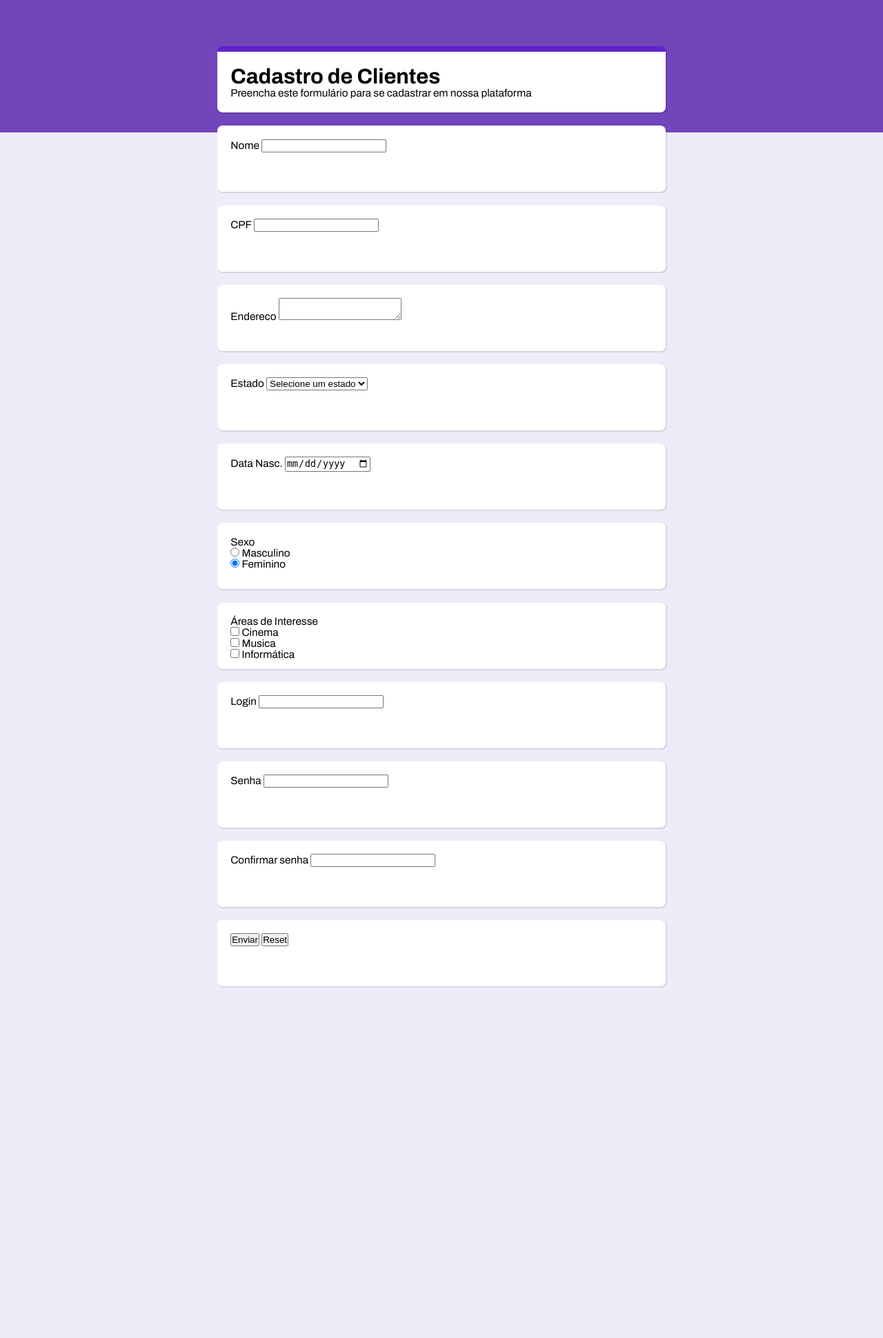
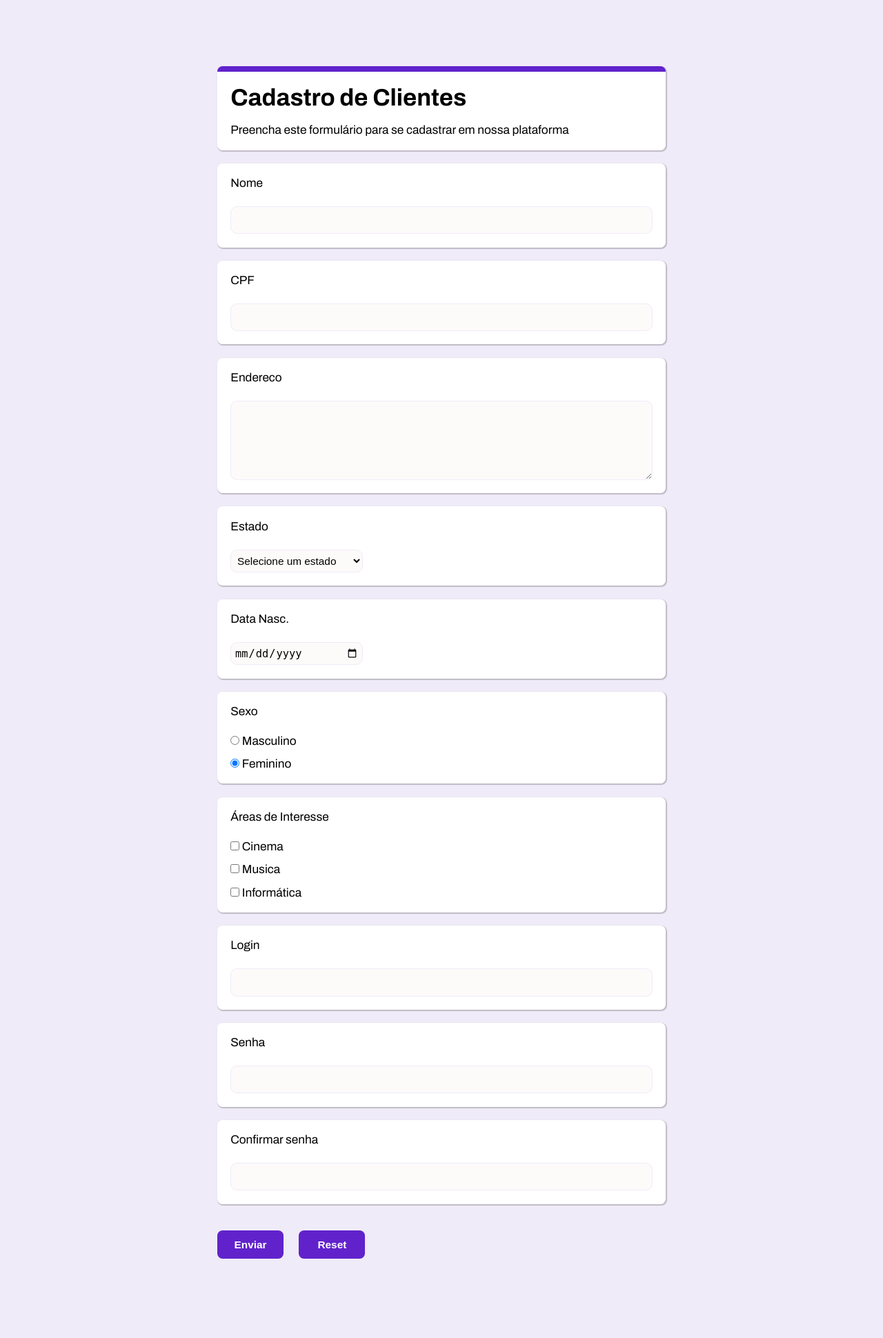
Before and after one commit to almerindopaixao/ReliplicandoGoogleForms, a PHP site: page / in a window 1280 px wide. Shown: the whole page at 69% size. Before the commit the page ends 1432 px from the top, so only its background shows below. Run offline with PHP 8.4, Linux system fonts and the light colour scheme.

Commit message:
Update layout

```diff
--- a/assets/css/index.css
+++ b/assets/css/index.css
@@ -11,7 +11,9 @@
   font-size: 60%;
   --background-color: #F0EBF8;
   --primary-color: #6122cc;
-  --banner-color: #683ab7ee;
+  --primary-dark: #6122cc
+  --banner-color: #683db3e8;
+  --background-input: rgba(252, 248, 248, 0.699);
 
 }
 
@@ -27,7 +29,7 @@
   font-size: 1.6rem;
   display: flex;
   flex-direction: column;
-  margin-top: 7rem;
+  margin-top: 10rem;
   padding-bottom: 10rem;
   z-index: 1;
   min-width: 650px;
@@ -41,12 +43,12 @@
   height: 20rem;
 }
 
-.container-block {
+.container-block:not(.buttons) {
   background-color: white;
-  height: 10rem;
   border-radius: 0.8rem;
   padding: 2rem;
-  box-shadow: 1px 1px 1px 1px rgba(0, 0, 0, 0.1);
+  font-size: 1.8rem;
+  box-shadow: 1px 1px 1px 1px rgba(0, 0, 0, 0.2);
 }
 
 .container-block:first-child {
@@ -56,3 +58,100 @@
 .container-block:not(.title) {
   margin-top: 2rem;
 }
+
+.container-block > h1 {
+  margin-bottom: 2rem;
+}
+
+.container-block label {
+  display: flex;
+  flex-direction: column;
+}
+
+.container-block label [type="date"],
+.container-block label select {
+  width: 20rem;
+  cursor: pointer;
+}
+
+.registrationForm  #date,
+.registrationForm select {
+  margin-top: 2.5rem;
+  border: 1px solid var(--background-color);
+  height: 3.5rem;
+  border-radius: 1rem;
+  padding: 0.5rem;
+  font-size: 1.6rem;
+  background-color: var(--background-input);
+}
+
+.registrationForm [type="text"],
+.registrationForm [type="password"] {
+  width: 100%;
+  margin-top: 2.5rem;
+  border: 1px solid var(--background-color);
+  height: 1rem;
+  border-radius: 1rem;
+  padding: 2rem;
+  font-size: 1.6rem;
+  background-color: var(--background-input);
+}
+
+.registrationForm [type="text"]:focus,
+.registrationForm [type="password"]:focus {
+  border-color: var(--primary-color);
+}
+
+.registrationForm textarea {
+  width: 100%;
+  margin-top: 2.5rem;
+  border: 1px solid var(--background-color);
+  resize: vertical;
+  height: 12rem;
+  border-radius: 1rem;
+  padding: 2rem;
+  font-size: 2rem;
+  background-color: var(--background-input);
+}
+
+.registrationForm textarea:hover {
+  border-color: var(--primary-color);
+}
+
+.container-block label div:first-child {
+  margin-top: 2.5rem;
+}
+
+.container-block label div {
+  margin-top: 1.5rem;
+}
+
+.registrationForm [type="radio"],
+.registrationForm [type="checkbox"],
+.registrationForm option {
+  cursor: pointer;
+}
+
+.registrationForm option:hover {
+  background-color: var(--primary-color);
+}
+
+.buttons {
+  padding: 2rem 0;
+}
+
+.btn {
+  padding: 1.2rem;
+  width: 10rem;
+  font-size: 1.6rem;
+  font-weight: bold;
+  color: white;
+  background-color: var(--primary-color);
+  border: none;
+  cursor: pointer;
+  border-radius: 0.8rem;
+}
+
+.btn:first-child {
+  margin-right: 2rem;
+}
--- a/index.php
+++ b/index.php
@@ -144,7 +144,7 @@
         </label>
       </div>
 
-      <div class="container-block btn">
+      <div class="container-block buttons">
         <input
           class="btn"
           id="btnSubmit"
```
